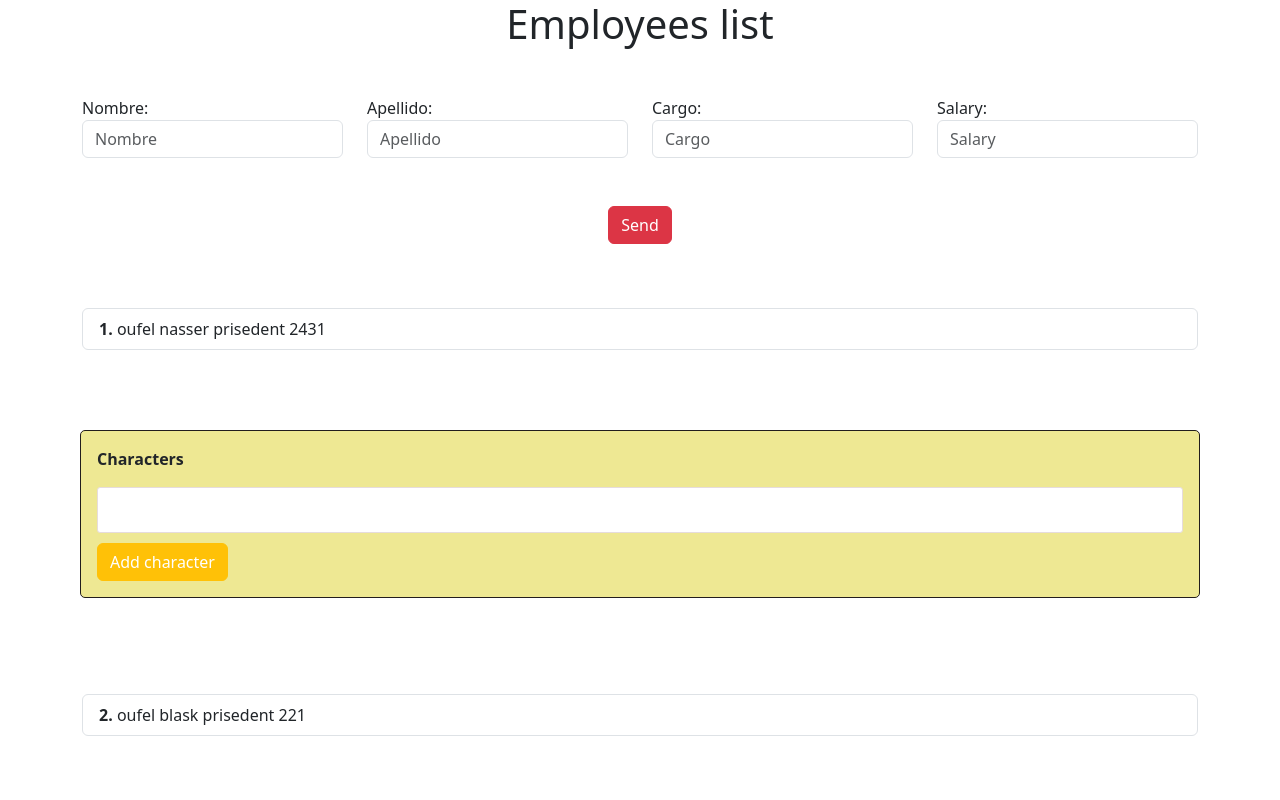
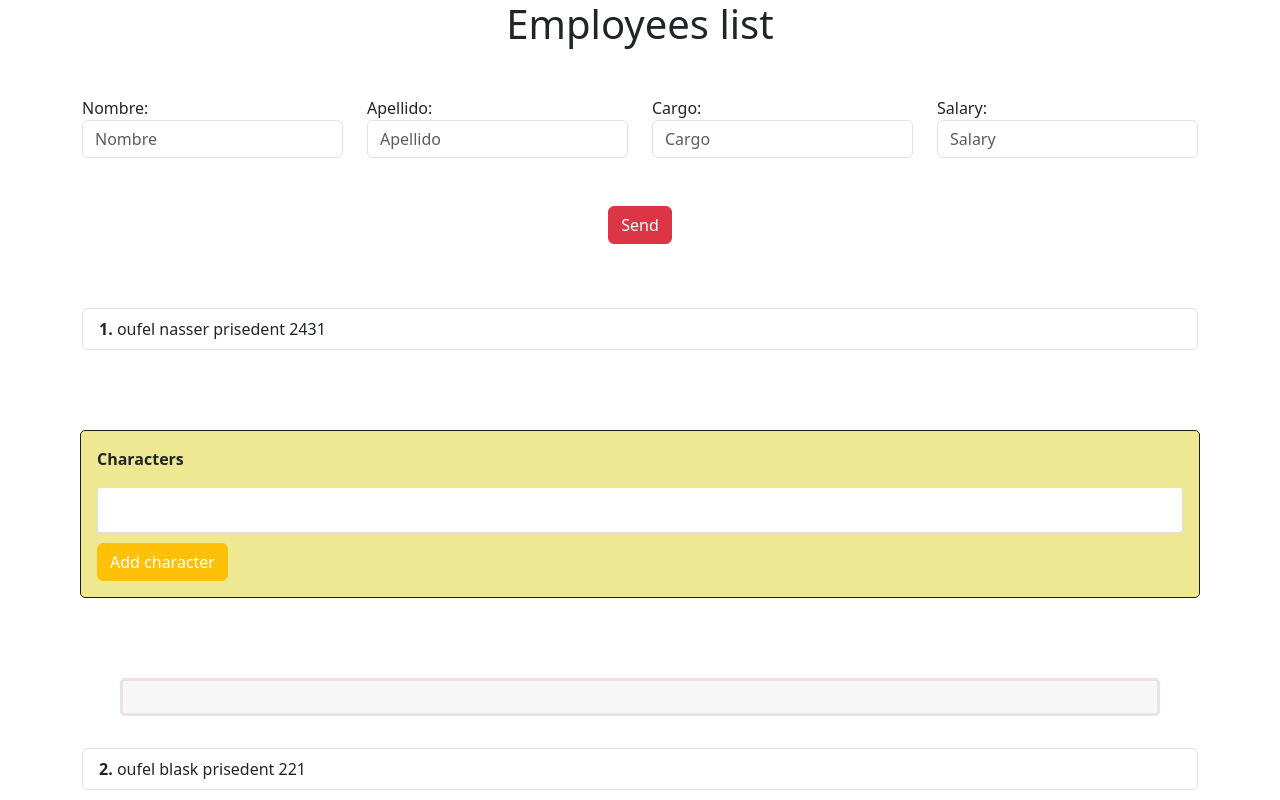
Before and after one commit to nasre21/insccribe_data_angular, an Angular app: page / in a window 1280 px wide. Shown: the top 800 px of the page. Built offline with nearby package versions, Linux system fonts and the light colour scheme.

Commit message:
ihave gone

```diff
--- a/src/app/components/child-data/child-data.component.css
+++ b/src/app/components/child-data/child-data.component.css
@@ -0,0 +1,13 @@
+.custom_list {
+    list-style: none;
+    padding-left: 7rem;
+    padding-right: 7rem;
+  }
+
+  .list_item {
+    margin: 0.5rem;
+    padding: 1rem;
+    border:solid #ece2e2;
+    background-color: #f7f7f7;
+    border-radius: 0.3rem;
+  }
--- a/src/app/components/child-data/child-data.component.html
+++ b/src/app/components/child-data/child-data.component.html
@@ -14,7 +14,10 @@
 
 <app-emp-caracters (characterEmp)="addCharacterer($event)"></app-emp-caracters>
 
+<div>
 
-<ul class="" [ngStyle]="{'list-style':'none'}">
-  <li class="list-group-item" *ngFor="let character of arreyCharacters">{{character}}</li>
-</ul>
+  <div>
+    <ul class="custom_list">
+      <li class="list_item" *ngFor="let character of arreyCharacters">{{ character }}</li>
+    </ul>
+  </div>
```
Also changed, not shown: src/app/service/employe-service.service.ts (added, +9 -0 lines), 1 other file (tests, documents, lock files or other folders).
